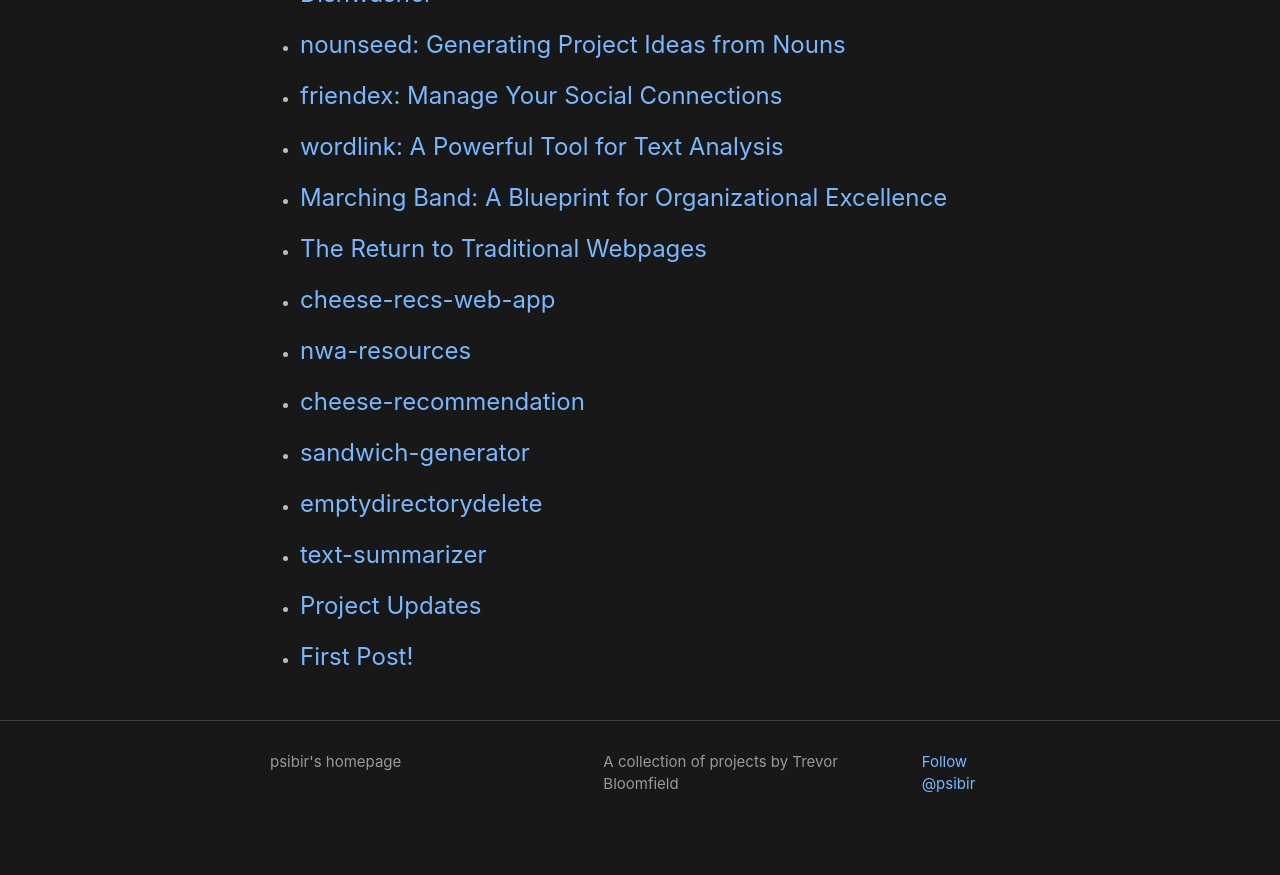
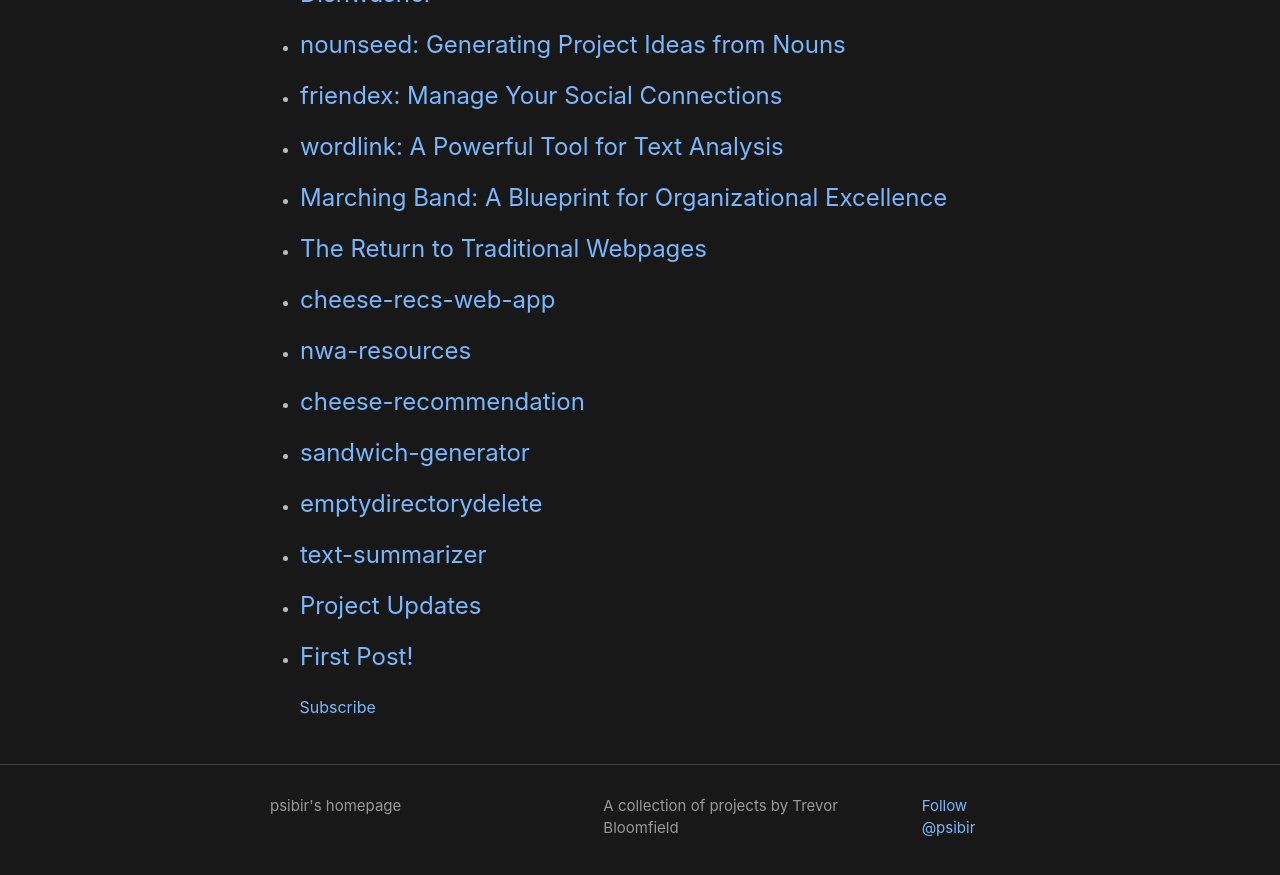
Before and after one commit to psibir/psibir.github.io, a Jekyll site: the page built from page/blog.html, in a window 1280 px wide and 900 px high, scrolled down 1058 px. Shown: the top 875 px of the window. Built offline with Jekyll 4.4.1, drawn with Linux system fonts in a browser that asks for light colours; a script that is not in the unit is left out.

Commit message:
Update blog.html

```diff
--- a/page/blog.html
+++ b/page/blog.html
@@ -38,3 +38,9 @@ show_in_navbar: true
     json: '/search.json'
   });
 </script>
+
+
+  <p class="feed-subscribe">
+    <svg class="svg-icon orange" alt="RSS Icon"><use xlink:href="{{ '/assets/minima-social-icons.svg#rss' | relative_url }}"></use></svg>
+    <a href="{{ "/feed.xml" | relative_url }}">Subscribe</a>
+  </p>
```
